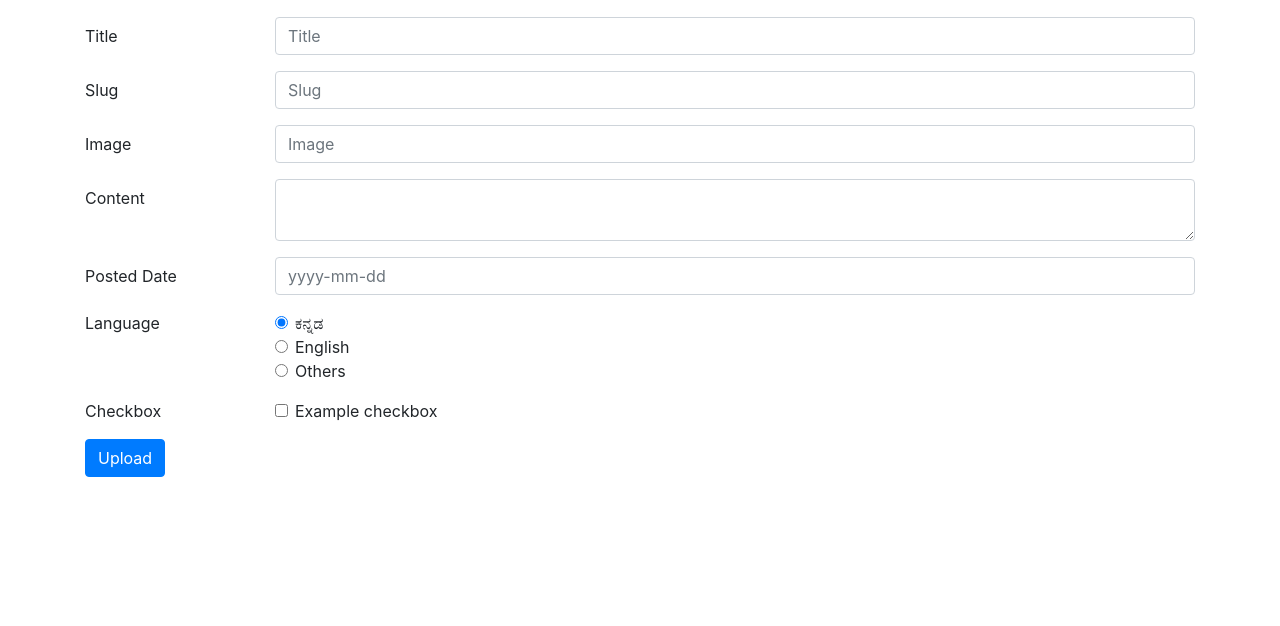
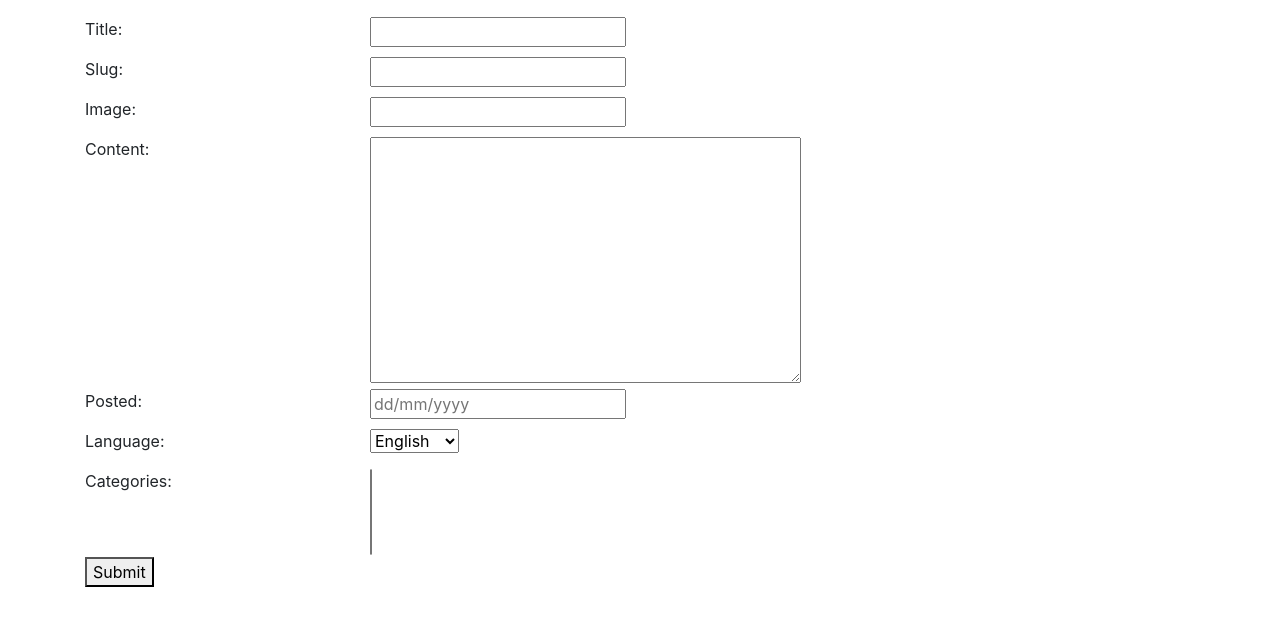
Before and after one commit to amaradatta93/Hamsadatta, a Django app: page /blog/add in a window 1280 px wide. Shown: the part 56-682 px from the top of the page. Run offline with Django 3.2, Linux system fonts and the light colour scheme; data that the repository does not hold is empty; some libraries are stand-ins or nearby versions.

Commit message:
implement createviews with custom form to add post

```diff
--- /dev/null
+++ b/blog/forms.py
@@ -0,0 +1,9 @@
+from django import forms
+
+from blog.models import Category, BlogPost
+
+
+class BlogPostForm(forms.ModelForm):
+    class Meta:
+        model = BlogPost
+        fields = '__all__'
--- a/blog/models.py
+++ b/blog/models.py
@@ -5,6 +5,9 @@ from django.urls import reverse
 class Category(models.Model):
     name = models.CharField(max_length=100, unique=True)
     slug = models.SlugField(max_length=100, db_index=True)
+
+    def __str__(self):
+        return self.name
 
     def get_absolute_url(self):
         return reverse('dashboard:details', kwargs={'pk': self.pk})
@@ -14,12 +17,17 @@ class Category(models.Model):
 
 
 class BlogPost(models.Model):
+    English = 'eng'
+    Kannada = 'kan'
+    Others = 'oth'
     title = models.CharField(max_length=100, unique=True)
     slug = models.SlugField(max_length=100, unique=True)
     image = models.URLField()
     content = models.TextField()
     posted = models.DateField()
-    language = models.CharField(max_length=15)
+    language = models.CharField(max_length=7,
+                                choices=[(English, 'English'), (Kannada, 'Kannada'), (Others, 'Others')],
+                                default='Kannada')
     categories = models.ManyToManyField(Category, blank=False)
 
     def as_dict(self):
@@ -30,8 +38,12 @@ class BlogPost(models.Model):
             'image': self.image,
             'content': self.content,
             'posted': self.posted,
-            'language': self.language
+            'language': self.language,
+            'categories': self.categories.name
         }
+
+    def get_absolute_url(self):
+        return reverse('dashboard:each_post', kwargs={'blog_id': self.pk})
 
     class Meta:
         ordering = ('posted',)
--- a/blog/templates/blog/blogpost_form.html
+++ b/blog/templates/blog/blogpost_form.html
@@ -4,96 +4,29 @@
 <div class="container">
     <div class="row mt-3">
         <div class="col-md mb-2">
-            <form method="post">{% csrf_token %}
-                <!--<div class="row align-items-center justify-content-center">-->
-                <!--<div class="col-md-12 mt-3 ml-3">-->
-                <!--{{ form.as_p }}-->
-                <!--<input type="submit" value="Save">-->
-                <!--</div>-->
-                <!--</div>-->
+            <form method="post">
+                {% csrf_token %}
+                {{ form.non_field_errors }}
 
-                <div class="form-group row">
-                    <label for="title" class="col-sm-2 col-form-label">Title</label>
-                    <div class="col-sm-10">
-                        <input type="text" class="form-control" id="title" placeholder="Title">
+                {% for hidden_field in form.hidden_fields %}
+                {{ hidden_field.errors }}
+                {{ hidden_field }}
+                {% endfor %}
+
+                {% for field in form.visible_fields %}
+                {{ field.errors }}
+                <div class="row">
+                    <div class="col-lg-3">
+                        <label>{{ field.label_tag }}</label>
                     </div>
+                    <div class="col-lg-9 align-items-end justify-content-end">
+                        {{ field}}
+                    </div>
+                    {{ field.help_text }}
                 </div>
+                {% endfor %}
 
-                <div class="form-group row">
-                    <label for="slug" class="col-sm-2 col-form-label">Slug</label>
-                    <div class="col-sm-10">
-                        <input type="text" class="form-control" id="slug" placeholder="Slug">
-                    </div>
-                </div>
-
-                <div class="form-group row">
-                    <label for="image" class="col-sm-2 col-form-label">Image</label>
-                    <div class="col-sm-10">
-                        <input type="url" class="form-control" id="image" placeholder="Image">
-                    </div>
-                </div>
-
-                <div class="form-group row">
-                    <label for="content" class="col-sm-2 col-form-label">Content</label>
-                    <div class="col-sm-10">
-                        <textarea class="form-control" id="content"></textarea>
-                    </div>
-                </div>
-
-                <div class="form-group row">
-                    <label for="posted" class="col-sm-2 col-form-label">Posted Date</label>
-                    <div class="col-sm-10">
-                        <input type="url" class="form-control" id="posted" placeholder="yyyy-mm-dd">
-                    </div>
-                </div>
-
-                <fieldset class="form-group">
-                    <div class="row">
-                        <legend class="col-form-label col-sm-2 pt-0">Language</legend>
-                        <div class="col-sm-10">
-                            <div class="form-check">
-                                <input class="form-check-input" type="radio" name="language" id="kannada"
-                                       value="kannada" checked>
-                                <label class="form-check-label" for="kannada">
-                                    ಕನ್ನಡ
-                                </label>
-                            </div>
-                            <div class="form-check">
-                                <input class="form-check-input" type="radio" name="language" id="english"
-                                       value="english">
-                                <label class="form-check-label" for="english">
-                                    English
-                                </label>
-                            </div>
-                            <div class="form-check disabled">
-                                <input class="form-check-input" type="radio" name="language" id="other"
-                                       value="other">
-                                <label class="form-check-label" for="other">
-                                    Others
-                                </label>
-                            </div>
-                        </div>
-                    </div>
-                </fieldset>
-
-
-                <div class="form-group row">
-                    <div class="col-sm-2">Checkbox</div>
-                    <div class="col-sm-10">
-                        <div class="form-check">
-                            <input class="form-check-input" type="checkbox" id="gridCheck1">
-                            <label class="form-check-label" for="gridCheck1">
-                                Example checkbox
-                            </label>
-                        </div>
-                    </div>
-                </div>
-
-                <div class="form-group row">
-                    <div class="col-sm-12">
-                        <button type="submit" class="btn btn-primary">Upload</button>
-                    </div>
-                </div>
+                <button type="submit">Submit</button>
             </form>
         </div>
     </div>
--- a/blog/views.py
+++ b/blog/views.py
@@ -1,129 +1,18 @@
-# import json
-#
-# from django.contrib import messages
-# from django.db import IntegrityError
-# from django.http import HttpResponse
-# from django.shortcuts import get_object_or_404
-# from django.views.decorators.csrf import csrf_exempt
-#
-# from blog.models import BlogPost, Category
-#
-#
-# @csrf_exempt
-# def add_content(request):
-#     if request.method == "POST":
-#
-#         body_unicode = request.body.decode(encoding='UTF-8')
-#         body = json.loads(body_unicode)
-#
-#         blog_post = BlogPost()
-#         blog_post.title = body['title']
-#         blog_post.slug = body['slug']
-#         blog_post.content = body['content']
-#         blog_post.posted = body['posted']
-#         blog_post.language = body['language']
-#
-#         try:
-#             blog_post.save()
-#         except IntegrityError:
-#             messages.warning(request, 'Post already exists')
-#             return HttpResponse('Not saved')
-#         for each_category in body['categories']:
-#             try:
-#                 category_post = Category.objects.get(name=each_category)
-#                 print(category_post.name)
-#                 blog_post.categories.add(category_post)
-#                 blog_post.save()
-#                 messages.success(request, 'Saved the Post')
-#                 return HttpResponse('Saved')
-#             except Category.DoesNotExist:
-#                 #  redirect to edit category
-#                 return HttpResponse('Undefined category')
-#
-#     else:
-#         return HttpResponse("form not valid")
-#     # return redirect('/blog')
-#
-#
-# def edit_content(request):
-#     return HttpResponse('We will edit content here')
-#
-#
-# def delete_content(request):
-#     return HttpResponse('We will delete content here')
-#
-#
-# @csrf_exempt
-# def add_category(request):
-#     if request.method == "POST":
-#         body_unicode = request.body.decode(encoding='UTF-8')
-#         body = json.loads(body_unicode)
-#
-#         category_post = Category()
-#
-#         category_post.name = body['name']
-#         category_post.slug = body['slug']
-#
-#         try:
-#             category_post.save()
-#             messages.success(request, 'Category Saved')
-#             return HttpResponse('Category saved')
-#         except IntegrityError:
-#             messages.warning(request, 'Category already exists')
-#             return HttpResponse('Category not saved')
-#     else:
-#         return HttpResponse("Form not valid")
-#
-#
-# @csrf_exempt
-# def edit_category(request, category_id):
-#     category = get_object_or_404(Category, pk=category_id)
-#     if request.method == "POST":
-#         body_unicode = request.body.decode(encoding='UTF-8')
-#         body = json.loads(body_unicode)
-#
-#         category.name = body['name']
-#         print(category.name)
-#         print(body['name'])
-#         category.slug = body['slug']
-#         # print(body.name, "bn")
-#
-#         try:
-#             category.save()
-#             return HttpResponse('Category is saved')
-#         except IntegrityError:
-#             return HttpResponse('Category is the same')
-#
-#
-# @csrf_exempt
-# def delete_category(request, category_id):
-#     if request.method == "DELETE":
-#         category = get_object_or_404(Category, pk=category_id)
-#
-#         try:
-#             category.delete()
-#             return HttpResponse('Category deleted')
-#         except:
-#             return HttpResponse('Not able to delete the category')
-#     return HttpResponse('We will delete category here')
+from django import forms
+from django.views.generic.edit import CreateView
 
-# from django.views.decorators.csrf import csrf_exempt
-#
-
-from .models import BlogPost, Category
-
-from django.views.generic.edit import CreateView, UpdateView, DeleteView
-
-
-# class DetailView(generic.DetailView):
-#     pass
-
-
-# class CategoryCreate(CreateView):
-#     model = Category
-#     fields = ['name', 'slug']
+from .forms import BlogPostForm
+from .models import BlogPost
 
 
 class BlogPostCreate(CreateView):
     model = BlogPost
-    fields = ['id', 'title', 'slug', 'image', 'content', 'posted', 'language', 'categories']
+    form_class = BlogPostForm
+
+    def get_form(self, form_class=None):
+        if form_class is None:
+            form_class = self.get_form_class()
+
+        form = super(BlogPostCreate, self).get_form(form_class)
+        form.fields['posted'].widget = forms.TextInput(attrs={'placeholder': 'dd/mm/yyyy'})
+        return form
--- a/dashboard/templates/main_page.html
+++ b/dashboard/templates/main_page.html
@@ -8,7 +8,7 @@
         <div class="col-md mb-2">
             <div class="card mt-2" style="width: 20rem;">
                 <img class="card-img-top"
-                     src="https://www.seonichepro.com/wp-content/uploads/2017/02/EDU-Blog-Posts.jpg"
+                     src="{{ post.image }}"
                      alt="Card image cap">
                 <div class="card-body">
                     <div class="row">
--- a/dashboard/views.py
+++ b/dashboard/views.py
@@ -4,7 +4,7 @@ from blog.models import BlogPost
 
 
 def view_all_blog_post(request):
-    posts = BlogPost.objects.values('title', 'pk')
+    posts = BlogPost.objects.values('title', 'pk', 'image')
     return render(request, 'main_page.html', {'posts': posts})
 
 
```
Also changed, not shown: dashboard/templates/content.html (+6 -6 lines), blog/migrations/0002_auto_20200401_1953.py (added), blog/templates/__init__.py (added).
